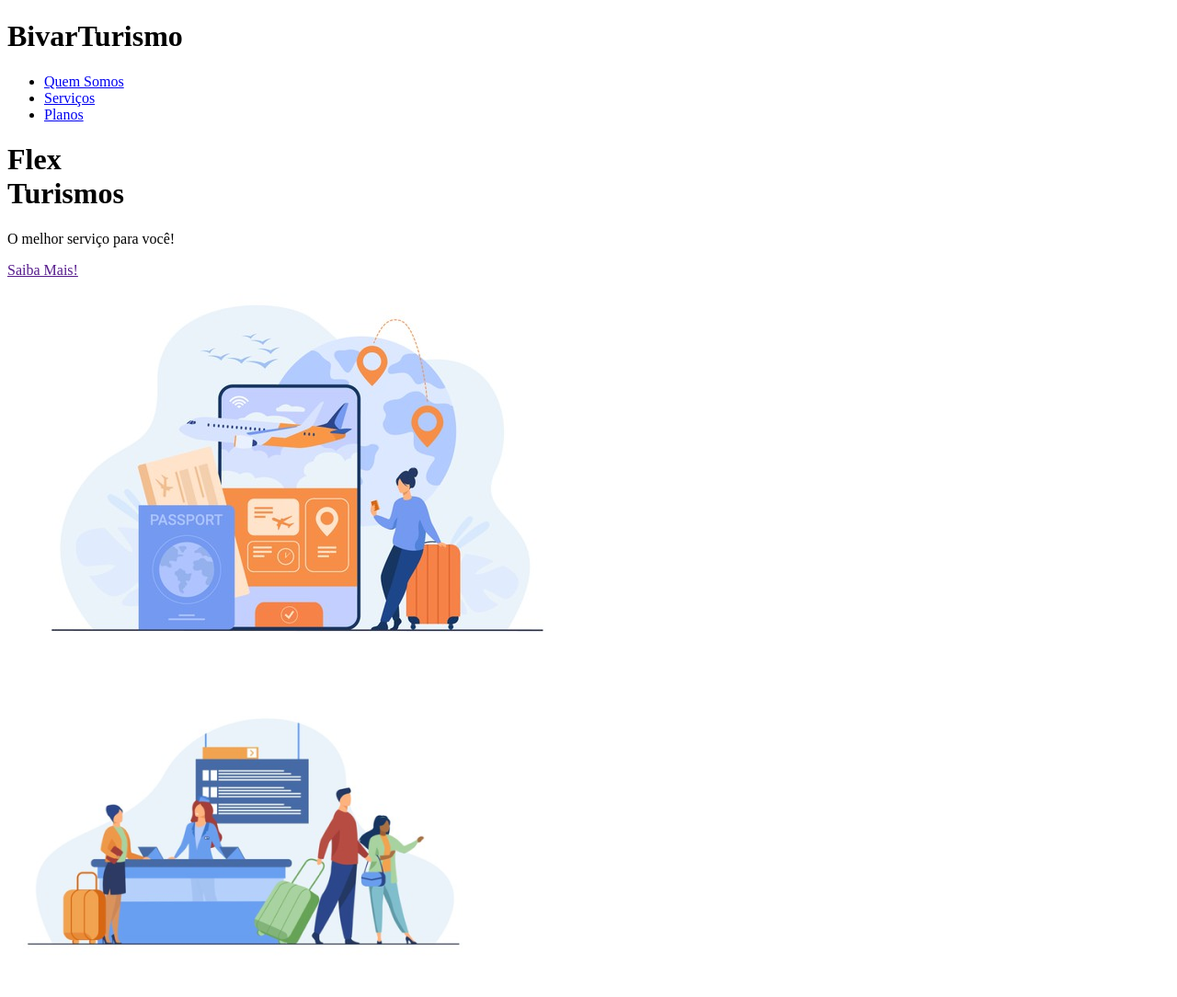
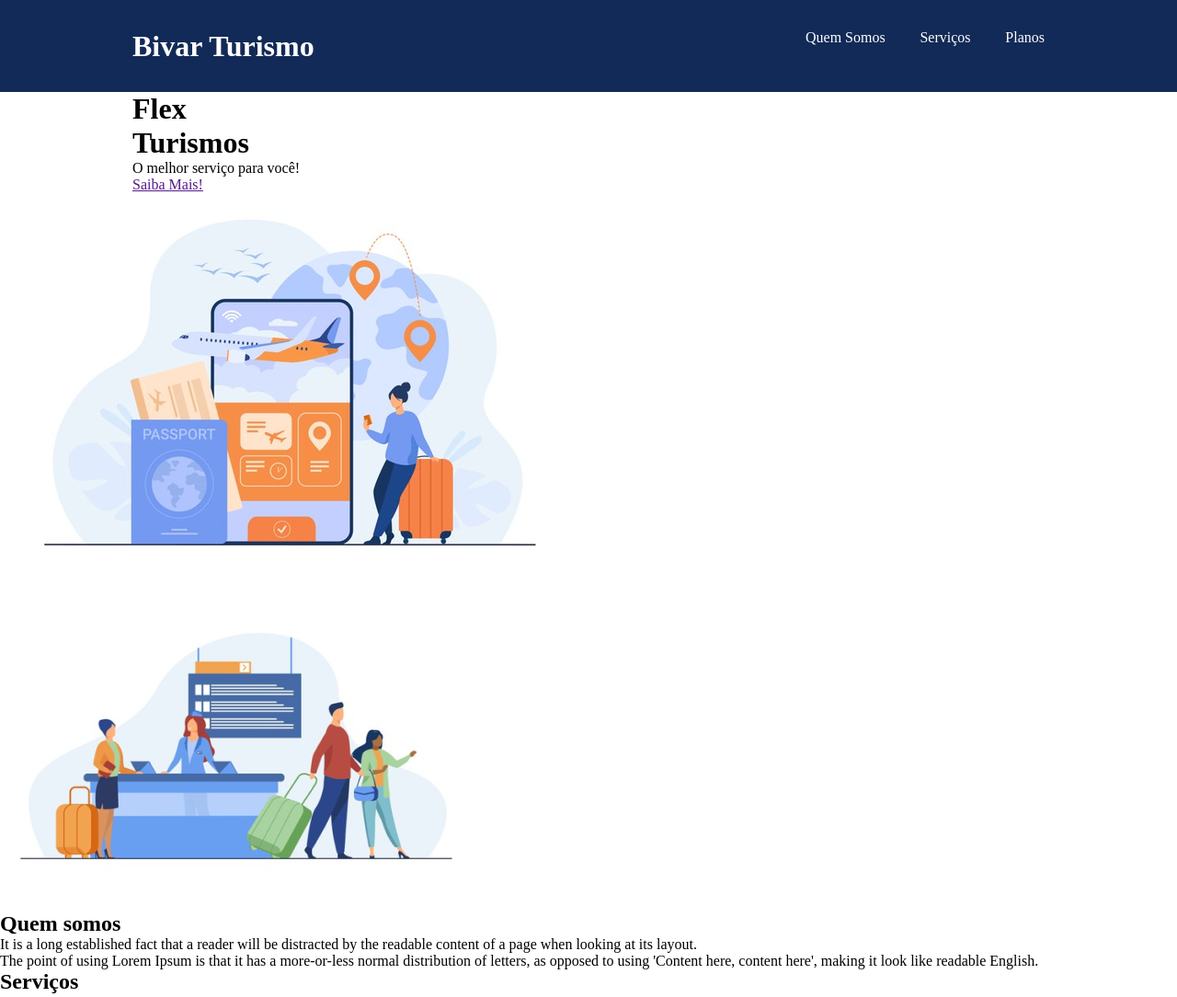
Before and after one commit to bivardourado/BivarTurismo-Dio, a plain HTML site: page index.html in a window 1280 px wide. Shown: the top 1084 px of the page at 92% size. Drawn offline with Linux system fonts and the light colour scheme.

Commit message:
Resumo das propriedades do flexbox

```diff
--- a/index.html
+++ b/index.html
@@ -10,19 +10,25 @@
 
 <body>
     <header>
-        <h1>BivarTurismo</h1>
-        <ul>
+        <div class="flex-container menu">
+            <div>
+                <h1>Bivar Turismo</h1>
+            </div>
+            <ul class="list-items">
                 <li><a href="#quem-somos">Quem Somos</a></li>
                 <li><a href="#servicos">Serviços</a></li>
                 <li><a href="#planos">Planos</a></li>
             </ul>
+        </div>
     </header>
 
     <div>
+        <div class="flex-container">
             <div>
                 <h1>Flex <br />Turismos</h1>
                 <p>O melhor serviço para você!</p>
                 <a href="">Saiba Mais!</a>
+            </div>
         </div>
 
         <div>
--- a/style.css
+++ b/style.css
@@ -0,0 +1,45 @@
+* {
+    font-family: 'Open Sans' sans-serif;
+    margin: 0;
+    padding: 0;
+}
+
+ul {
+    list-style: none;
+    margin: 0;
+    padding: 0;
+}
+
+ul li a {
+    text-decoration: none;
+}
+
+.flex-container {
+    display: flex;
+    max-width: 992px;
+    margin: auto;
+    width: 100%;
+}
+
+header {
+    background-color: #122a57;
+    height: 100px;
+    display: flex;
+    align-items: center;
+    color: #fff;
+}
+
+header .list-items {
+    display: flex;
+    max-width: 260px;
+    width: 100%;
+    justify-content: space-between;
+}
+
+.list-items a {
+    color: #fff;
+}
+
+header .menu {
+    justify-content: space-between;
+}
```
Lines whose indentation alone changed are shown as unchanged.
